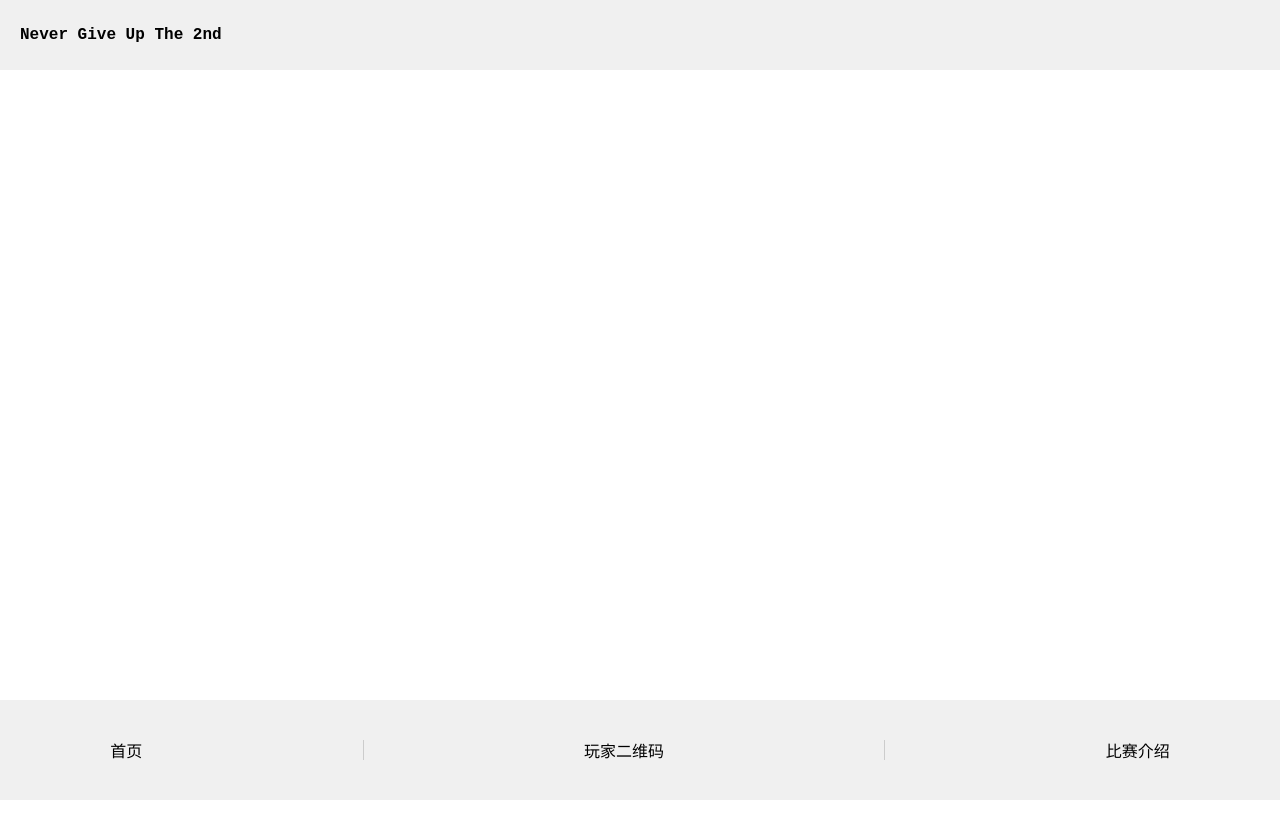
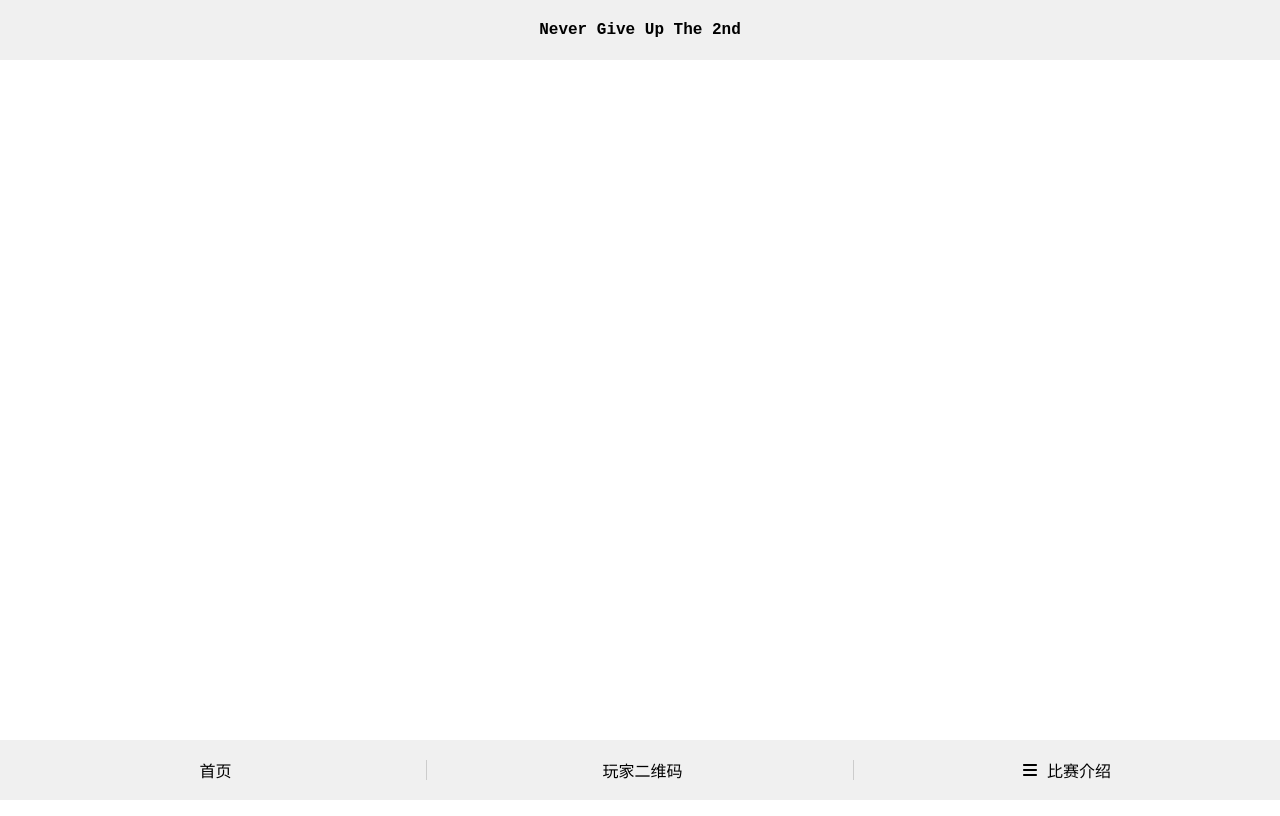
Before and after one commit to MPAMlab/NGU2nd-web, a Vue app: page / in a window 1280 px wide. Built offline with nearby package versions, Linux system fonts and the light colour scheme.

Commit message:
Update App.vue

```diff
--- a/src/App.vue
+++ b/src/App.vue
@@ -12,26 +12,30 @@
           </div>
           <div class="card-message" v-else>
             <div class="card-header">{{ message.title }}</div>
+            <a :href="message.linkUrl" target="_blank">
               <div class="card-content">
                 <div class="card-text">{{ message.text }}</div>
                 <div class="card-image">
                   <img :src="message.imageUrl" :alt="message.title">
       </div>
     </div>
+  </a>
 </div>
         </div>
       </div>
     </div>
+    <!-- 其他部分保持不变 -->
     <div class="nav-bar">
       <div class="nav-item" @click="sendPreviewMessage('https://example.com/1')">
         <span class="nav-text">首页</span>
       </div>
       <div class="nav-separator"></div>
-      <div class="nav-item" @click="sendCardMessage('舞萌DX / 中二节奏 登入二维码')">
+      <div class="nav-item" @click="sendCardMessage('舞萌DX / 中二节奏 登入二维码', '把下方二维码对准机台扫描处，可用机台有【舞萌DX ？？？】', 'https://qr-start.srt.pub/not_project_raputa.png', 'https://qr-start.srt.pub/')">
         <span class="nav-text">玩家二维码</span>
       </div>
       <div class="nav-separator"></div>
       <div class="nav-item sub-nav-container" ref="subNavContainer">
+        <font-awesome-icon :icon="['fas', 'bars']" class="nav-icon" />
         <div class="nav-item-content" @click.stop="toggleSubNav">
           <span class="nav-text">比赛介绍</span>
         </div>
@@ -43,13 +47,22 @@
       </div>
     </div>
 
+
   </div>
 </template>
 
 <script>
 import { ref, onMounted, onUnmounted } from 'vue'
+import { library } from '@fortawesome/fontawesome-svg-core'
+import { faBars } from '@fortawesome/free-solid-svg-icons'
+import { FontAwesomeIcon } from '@fortawesome/vue-fontawesome'
+
+library.add(faBars)
+
 export default {
-
+  components: {
+    FontAwesomeIcon
+  },
   setup() {
     const messages = ref([])
     const showSubNav = ref(false)
@@ -65,20 +78,20 @@ export default {
         isCard: false
       })
     }
-
-    const sendCardMessage = (title, text, imageUrl) => {
+    const sendCardMessage = (title, text, imageUrl, linkUrl) => {
       messages.value.push({
         id: Date.now(),
         title,
         text,
         imageUrl,
+        linkUrl,
         isCard: true
       })
     }
 
     const toggleSubNav = () => {
-      showSubNav.value = !showSubNav.value
-      positionSubNav()
+  showSubNav.value = !showSubNav.value;
+  positionSubNav();
 }
 
     const sendSubNavMessage = (content) => {
@@ -94,23 +107,12 @@ export default {
       showSubNav.value = false
     }
 
+
     const positionSubNav = () => {
     if (subNav.value && subNavContainer.value) {
-    const containerRect = subNavContainer.value.getBoundingClientRect();
-    const scrollX = window.pageXOffset || document.documentElement.scrollLeft;
-    const scrollY = window.pageYOffset || document.documentElement.scrollTop;
 
-    // 确保子导航不会跑到视口之外
       let leftPosition = containerRect.left + scrollX;
-    let topPosition = containerRect.bottom + scrollY;
-
-    // 你可以添加额外的逻辑来限制subNav的位置
-    // 例如，根据视口的宽度来调整位置，防止它溢出屏幕
-    const subNavWidth = subNav.value.offsetWidth;
-    const viewportWidth = window.innerWidth;
-    if (leftPosition + subNavWidth > viewportWidth) {
-      leftPosition = viewportWidth - subNavWidth;
-    }
+      let topPosition = containerRect.top + scrollY;
 
       subNav.value.style.left = `${leftPosition}px`;
       subNav.value.style.top = `${topPosition}px`;
@@ -146,25 +148,24 @@ export default {
   height: 100vh;
   overflow: hidden;
 }
-.site-name{
+.site-name {
   font-family: 'Courier New', Courier, monospace;
   font-weight: bold;
   text-align: center;
-  display: flex;
-  justify-content: center;
+  flex: 1;
 }
 .header {
   display: flex;
-  justify-content: space-between;
+  justify-content: center;
   align-items: center;
-  height: 70px;
+  height: 60px;
   background-color: #f0f0f0;
   padding: 0 20px;
-  position: fixed; /* 固定头部 */
-  top: 0; /* 头部置顶 */
+  position: fixed;
+  top: 0;
   left: 0;
-  right: 0; /* 头部宽度延伸到视口宽度 */
-  z-index: 1000; /* 确保头部在最上层 */
+  right: 0;
+  z-index: 1000;
 }
 .message-container {
   display: flex;
@@ -238,27 +239,34 @@ export default {
   display: flex;
   justify-content: space-around;
   align-items: center;
-  height: 100px;
+  height: 60px;
   background-color: #f0f0f0;
-  position: fixed; /* 固定导航栏 */
-  bottom: 0; /* 导航栏置底 */
+  position: fixed;
+  bottom: 0;
   left: 0;
-  right: 0; /* 导航栏宽度延伸到视口宽度 */
-  z-index: 1000; /* 确保导航栏在最上层 */
+  right: 0;
+  z-index: 1000;
 }
 
 .nav-item {
   cursor: pointer;
   position: relative;
-  display: flex;
-  align-items: center;
-  user-select: none; /* 禁止选中文本 */
+  display: flex; /* 新增 */
+  align-items: center; /* 新增 */
+  justify-content: center;
+  flex: 1;
+  height: 100%; /* 新增 */
+  user-select: none;
 }
 
 .nav-icon {
   margin-right: 5px;
+  font-size: 16px; /* 调整图标大小 */
 }
-
+.nav-text {
+  display: inline-block;
+  padding-left: 5px; /* 新增 */
+}
 .nav-separator {
   width: 1px;
   height: 20px;
@@ -284,6 +292,7 @@ export default {
   padding: 10px;
   z-index: 1;
   min-width: 150px;
+  margin-top: -10px; /* 添加这一行 */
 }
 
 .sub-nav-item {
```
Lines whose indentation alone changed are shown as unchanged.
